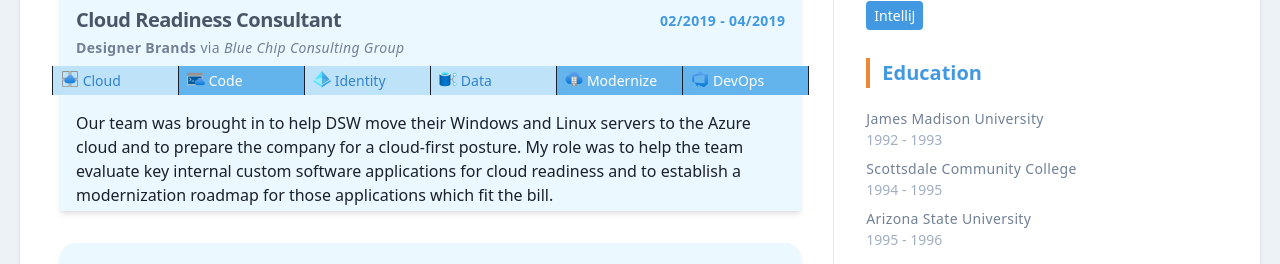
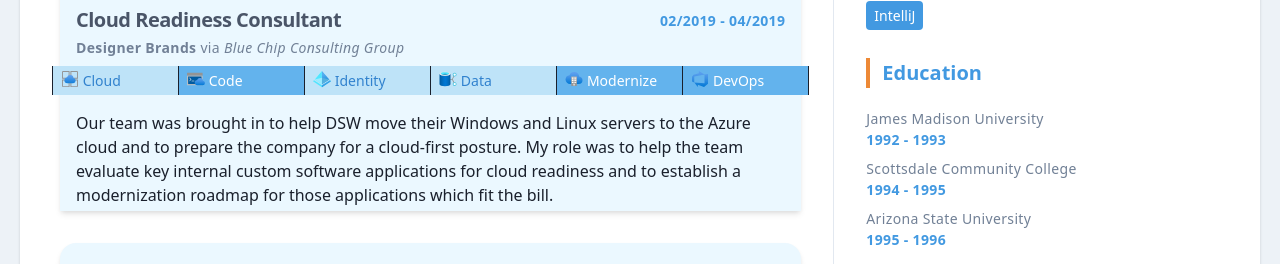
Before and after one commit to jkewley/personalsite, a Gatsby site: page / in a window 1280 px wide. Shown: the part 2920-3184 px from the top of the page. Built offline with nearby package versions, Linux system fonts and the light colour scheme; Gatsby itself is replaced by a stand-in of ours.

Commit message:
formatting education

```diff
--- a/src/components/education.js
+++ b/src/components/education.js
@@ -8,7 +8,7 @@ const Education = ({ data }) => (
         <div className="my-2" key={item.degree}>
           <h2 className="item-header text-lg">{item.degree}</h2>
           <h3 className="item-sub">{item.institution}</h3>
-          <p className="text-sm text-neutral-500 font-light">
+          <p className="item-sub right-0 font-semibold text-primary-500">
             {item.start} - {item.end}
           </p>
         </div>
```
